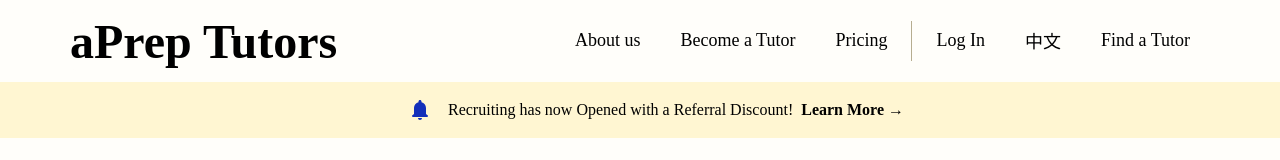
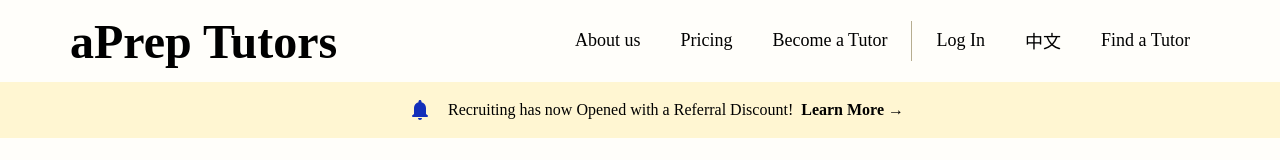
Before and after one commit to redmac135/apreptutors, a SvelteKit app in the folder frontend/: page / in a window 1280 px wide. Shown: the top 160 px of the page. Built offline with nearby package versions, Linux system fonts and the light colour scheme; a web font is replaced by a local one.

Commit message:
add scroll behavior for navbar

```diff
--- a/frontend/src/app.css
+++ b/frontend/src/app.css
@@ -22,3 +22,7 @@
     padding: 0;
     font-family: workSans;
 }
+
+html {
+    scroll-behavior: smooth;
+}
--- a/frontend/src/lib/AboutSection.svelte
+++ b/frontend/src/lib/AboutSection.svelte
@@ -1,4 +1,4 @@
-<div class="section">
+<div class="section" id="aboutus">
 	<div class="container">
 		<div class="left">
 			<h1 class="title"><span>For IB students,</span><span>by IB students</span></h1>
--- a/frontend/src/lib/Navbar.svelte
+++ b/frontend/src/lib/Navbar.svelte
@@ -7,9 +7,9 @@
 		<li><a class="logo" href="/#">aPrep Tutors</a></li>
 	</ul>
 	<ul class="nav-right">
-        <li><a href="">About us</a></li>
-        <li><a href="">Become a Tutor</a></li>
-        <li><a href="/pricing">Pricing</a></li>
+        <li><a href="/#aboutus">About us</a></li>
+        <li><a href="/#pricing">Pricing</a></li>
+		<li><a href="">Become a Tutor</a></li>
 		<div class="divider-vertical" />
 		<li><a href="/login">Log In</a></li>
 		<!-- why does the chinese unicode mess up vert spacing :weary: -->
--- a/frontend/src/routes/+page.svelte
+++ b/frontend/src/routes/+page.svelte
@@ -18,7 +18,7 @@
 		<p>SL SUBJECT, SL SUBJECT, SL SUBJECT, SL SUBJECT, SL SUBJECT</p>
 	</div>
 
-	<div class="section">
+	<div class="section" id="pricing">
 		<h1 class="title-text">Pricing</h1>
 		<div class="packages">
 			<div class="pricing-package">
```
